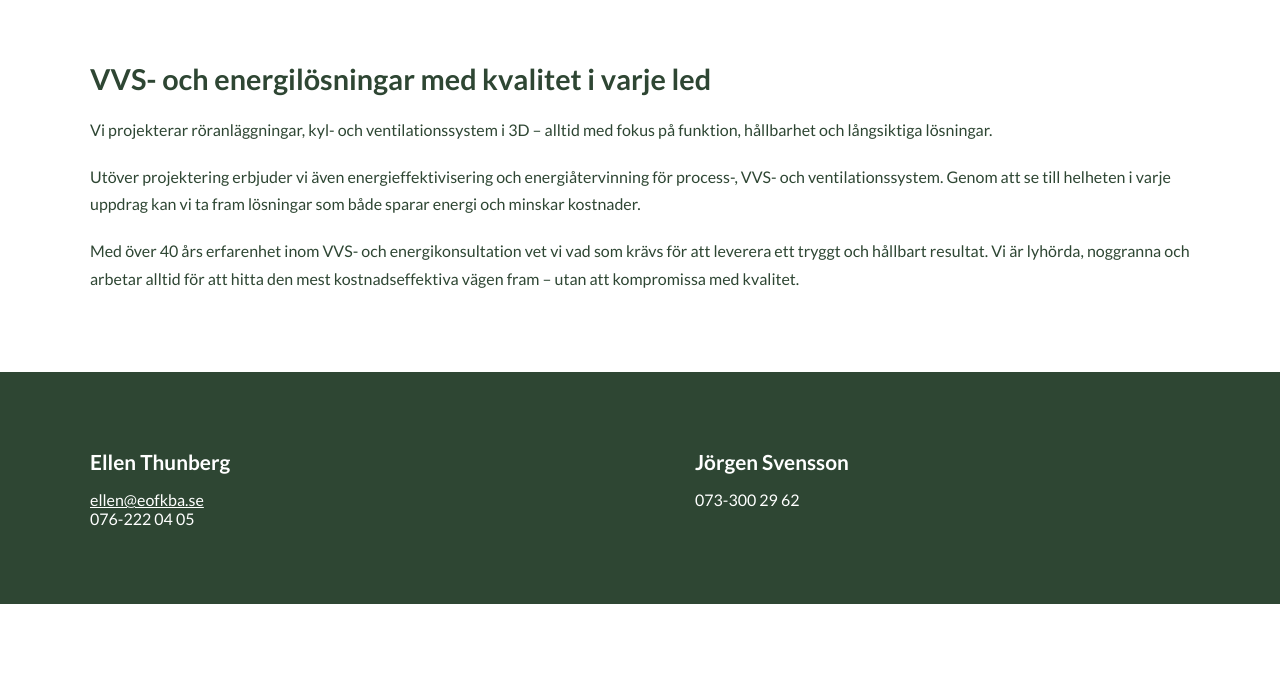
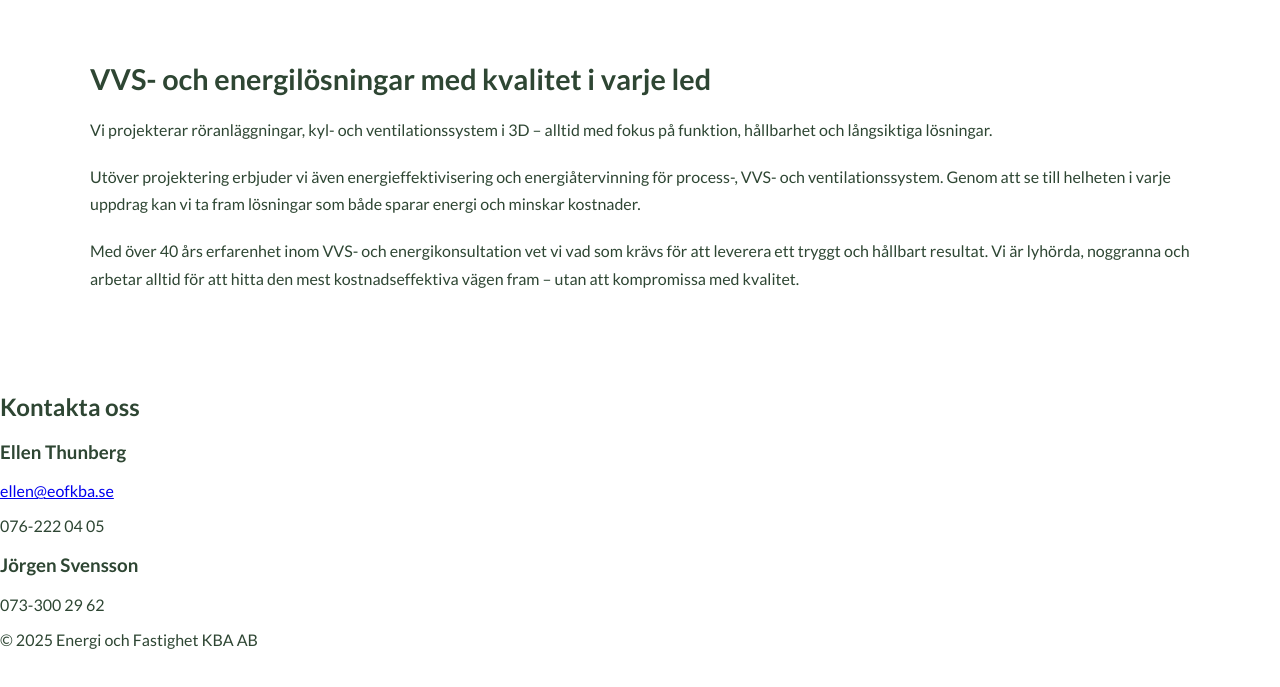
Before and after one commit to suddensam/energi-fastighet-kba, a plain HTML site: page index.html in a window 1280 px wide. Shown: the part 101-788 px from the top of the page. Drawn offline with Linux system fonts and the light colour scheme.

Commit message:
index.html
ny test layout1

```diff
--- a/index.html
+++ b/index.html
@@ -11,14 +11,14 @@
 
   <!-- Header med logotyp -->
   <header class="top-header">
-    <div class="container">
-      <img src="img/logo.png" alt="Logotyp" class="header-logo" />
+    <div class="container header-container">
+      <img src="logo.png" alt="Logotyp" class="header-logo" />
     </div>
   </header>
 
   <!-- Hero-bild -->
   <section class="hero">
-    <img src="img/hero.jpg" alt="VVS och Energi" class="hero-img" />
+    <img src="hero.jpg" alt="VVS och Energi" class="hero-img" />
   </section>
 
   <!-- Innehåll -->
@@ -39,20 +39,24 @@
     </div>
   </section>
 
-  <!-- Kontakt -->
-  <section class="contact-section">
-    <div class="container contact-boxes">
-      <div class="contact-box">
-        <h2>Ellen Thunberg</h2>
-        <p><a href="mailto:ellen@eofkba.se">ellen@eofkba.se</a><br>
-        076-222 04 05</p>
+  <!-- Footer -->
+  <footer class="footer">
+    <h2>Kontakta oss</h2>
+    <div class="contact-cards">
+      <div class="contact-card">
+        <h3>Ellen Thunberg</h3>
+        <p><a href="mailto:ellen@eofkba.se">ellen@eofkba.se</a></p>
+        <p>076-222 04 05</p>
       </div>
-      <div class="contact-box">
-        <h2>Jörgen Svensson</h2>
+      <div class="contact-card">
+        <h3>Jörgen Svensson</h3>
         <p>073-300 29 62</p>
       </div>
     </div>
-  </section>
+    <div class="footer-bottom">
+      <p>© 2025 Energi och Fastighet KBA AB</p>
+    </div>
+  </footer>
 
 </body>
 </html>
```
